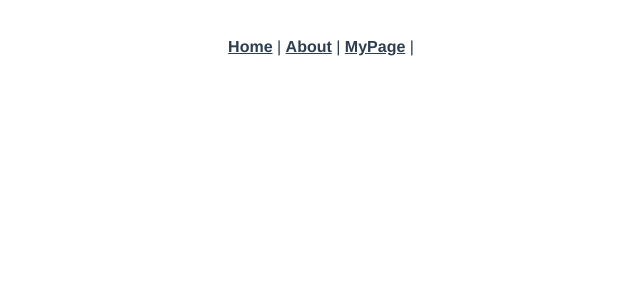
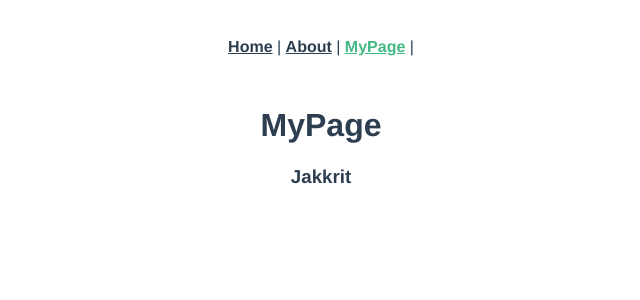
Before and after one commit to idontknowtoobrother/OXGamesVue, a Vue app in the folder ox-game/: page /mypage/Jakkrit in a window 1280 px wide. Shown: the top 300 px of the page, without its empty margins (319-959 px from the left). Built offline with nearby package versions, Linux system fonts and the light colour scheme.

Commit message:
added: name variable as 'Jakkrit'

```diff
--- a/ox-game/src/App.vue
+++ b/ox-game/src/App.vue
@@ -2,7 +2,7 @@
   <div id="nav">
     <router-link to="/">Home</router-link> |
     <router-link to="/about">About</router-link> |
-    <router-link to="/mypage">MyPage</router-link> |
+    <router-link to="/mypage/Jakkrit">MyPage</router-link> |
   </div>
   <router-view/>
 </template>
--- a/ox-game/src/router/index.js
+++ b/ox-game/src/router/index.js
@@ -16,9 +16,10 @@ const routes = [
     component: () => import(/* webpackChunkName: "about" */ '../views/About.vue')
   },
   {
-    path: '/mypage',
+    path: '/mypage/:name',
     name: 'MyPage',
-    component: () => import('../views/MyPage.vue')
+    component: () => import('../views/MyPage.vue'),
+    props: true
   }
 ]
 
--- a/ox-game/src/views/MyPage.vue
+++ b/ox-game/src/views/MyPage.vue
@@ -1,10 +1,13 @@
 <template>
   <div>
     <h1>MyPage</h1>
+    <h3> {{ name }}</h3>
   </div>
 </template>
 <script>
-export default {}
+export default {
+  props: ['name']
+}
 </script>
 <style>
 </style>
```
Also changed, not shown: 1 other file (tests, documents, lock files or other folders).
